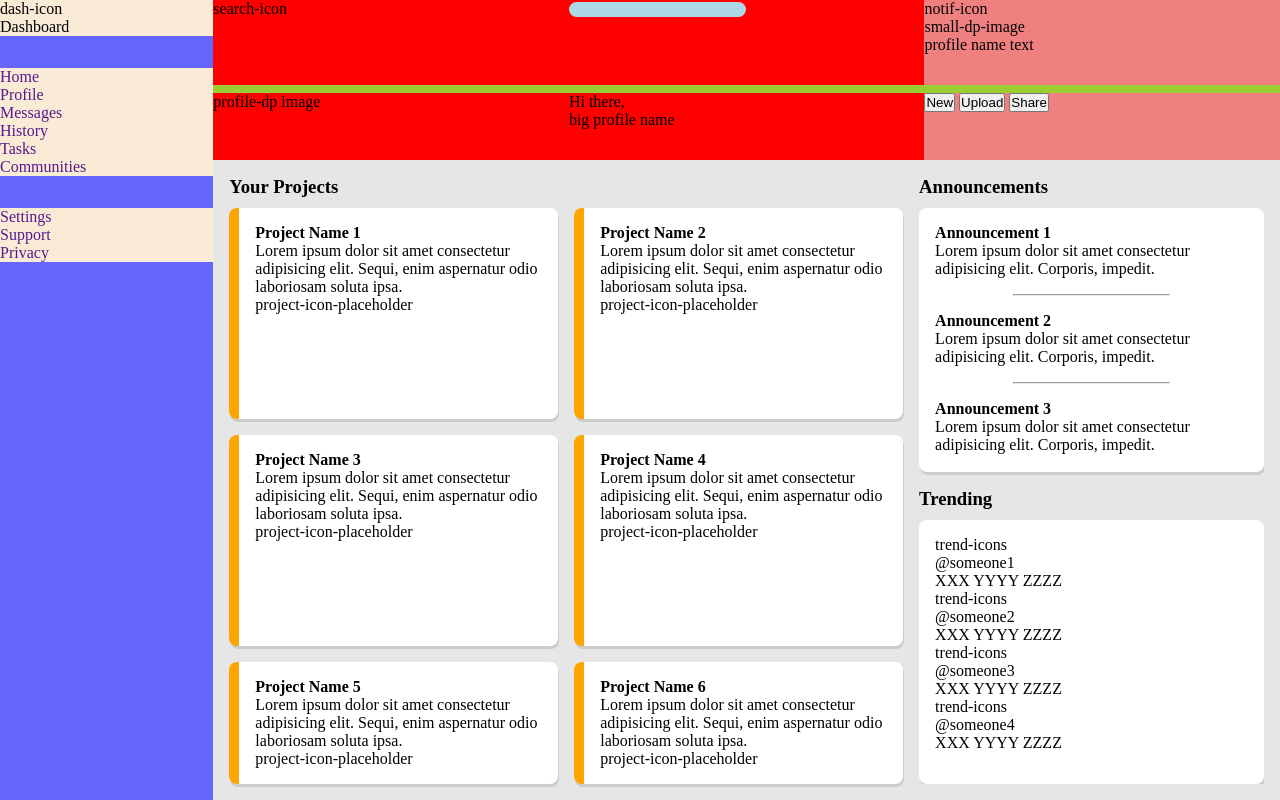
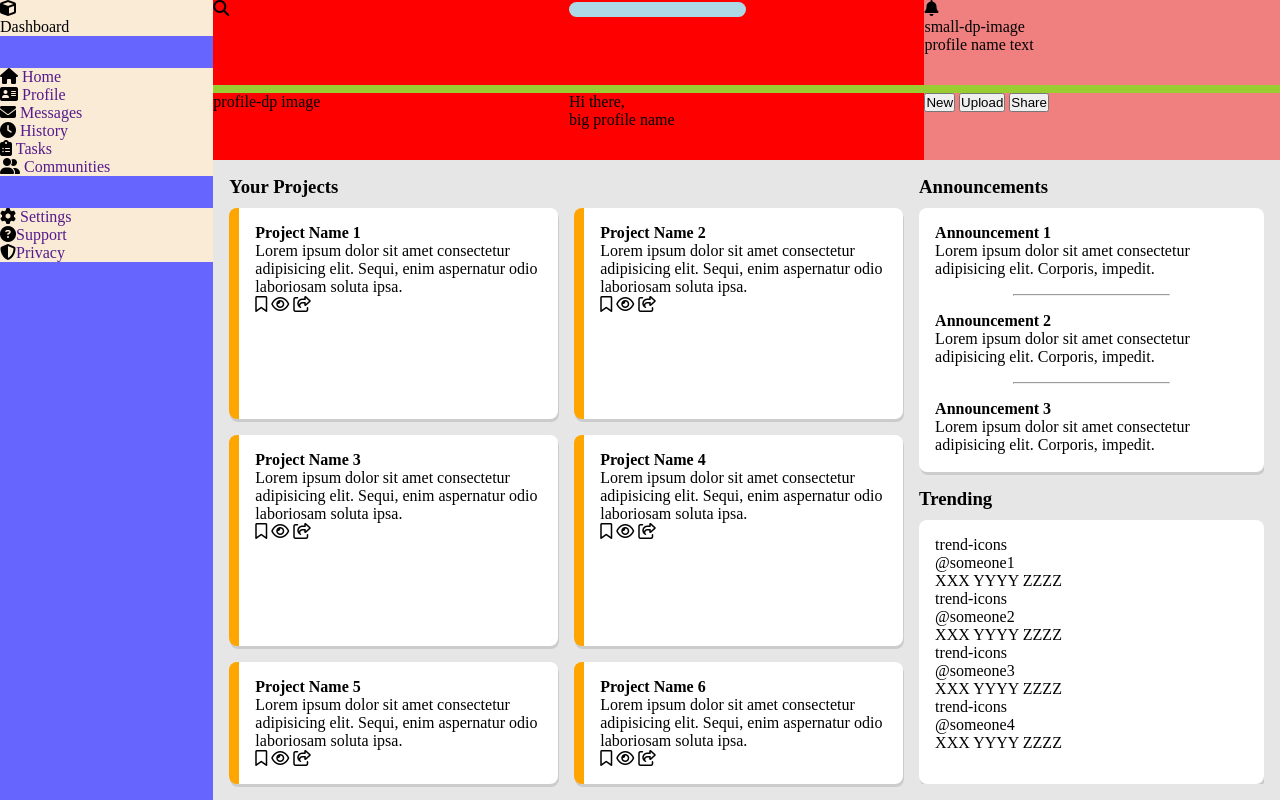
Before and after one commit to alidevelopes/admin-dashboard, a plain HTML site: page index.html in a window 1280 px wide. Drawn offline with Linux system fonts and the light colour scheme.

Commit message:
Add icons to html file.
Added icons in the sidebar menu, in the header for search input, notification, and in project cards for view, save and sharing of projects.

```diff
--- a/index.html
+++ b/index.html
@@ -5,40 +5,74 @@
     <meta name="viewport" content="width=device-width, initial-scale=1.0" />
     <link rel="stylesheet" href="style.css" />
     <title>Dashboard</title>
+    <script
+      src="https://kit.fontawesome.com/fb4e5dd25b.js"
+      crossorigin="anonymous"
+    ></script>
   </head>
   <body>
     <div class="wrapper">
       <div class="sidebar">
         <div class="sidebar-content s-c-1">
-          <div class="dashbaord-icon">dash-icon</div>
+          <div class="dashbaord-icon"><i class="fas fa-cube"></i></div>
           <div class="dashboard-name">Dashboard</div>
         </div>
         <div class="sidebar-content s-c-2">
           <ul>
-            <li><a href="">Home</a></li>
-            <li><a href="">Profile</a></li>
-            <li><a href="">Messages</a></li>
-            <li><a href="">History</a></li>
-            <li><a href="">Tasks</a></li>
-            <li><a href="">Communities</a></li>
+            <li>
+              <i class="fas fa-home sidebar-icon"></i> <a href="">Home</a>
+            </li>
+            <li>
+              <i class="fa-solid fa-address-card sidebar-icon"></i>
+              <a href="">Profile</a>
+            </li>
+            <li>
+              <i class="fa-solid fa-envelope sidebar-icon"></i>
+              <a href="">Messages</a>
+            </li>
+            <li>
+              <i class="fa-solid fa-clock sidebar-icon"></i>
+              <a href="">History</a>
+            </li>
+            <li>
+              <i class="fa-solid fa-clipboard-list sidebar-icon"></i>
+              <a href="">Tasks</a>
+            </li>
+            <li>
+              <i class="fa-solid fa-user-group sidebar-icon"></i>
+              <a href="">Communities</a>
+            </li>
           </ul>
         </div>
         <div class="sidebar-content s-c-3">
           <ul>
-            <li><a href="">Settings</a></li>
-            <li><a href="">Support</a></li>
-            <li><a href="">Privacy</a></li>
+            <li>
+              <i class="fa-solid fa-gear sidebar-icon"></i>
+              <a href="">Settings</a>
+            </li>
+            <li>
+              <i class="fa-solid fa-circle-question sidebar-icon"></i
+              ><a href="">Support</a>
+            </li>
+            <li>
+              <i class="fa-solid fa-shield-halved sidebar-icon"></i
+              ><a href="">Privacy</a>
+            </li>
           </ul>
         </div>
       </div>
       <div class="header">
         <div class="header-top-container">
           <div class="header-top-left">
-            <div class="search-icon">search-icon</div>
+            <div class="search-icon">
+              <i class="fa-solid fa-search header-icon"></i>
+            </div>
             <div><input type="search" /></div>
           </div>
           <div class="header-top-right">
-            <div class="notif-icon">notif-icon</div>
+            <div class="notif-icon">
+              <i class="fa-solid fa-bell header-icon"></i>
+            </div>
             <div class="profile-img-small">small-dp-image</div>
             <div class="profile-name-small">profile name text</div>
           </div>
@@ -68,7 +102,11 @@
               Lorem ipsum dolor sit amet consectetur adipisicing elit. Sequi,
               enim aspernatur odio laboriosam soluta ipsa.
             </p>
-            <div class="project-icons">project-icon-placeholder</div>
+            <div class="project-icons">
+              <i class="fa-regular fa-bookmark"></i>
+              <i class="fa-regular fa-eye"></i>
+              <i class="fa-regular fa-share-from-square"></i>
+            </div>
           </div>
           <div class="main-left-card">
             <h4>Project Name 2</h4>
@@ -76,7 +114,11 @@
               Lorem ipsum dolor sit amet consectetur adipisicing elit. Sequi,
               enim aspernatur odio laboriosam soluta ipsa.
             </p>
-            <div class="project-icons">project-icon-placeholder</div>
+            <div class="project-icons">
+              <i class="fa-regular fa-bookmark"></i>
+              <i class="fa-regular fa-eye"></i>
+              <i class="fa-regular fa-share-from-square"></i>
+            </div>
           </div>
           <div class="main-left-card">
             <h4>Project Name 3</h4>
@@ -84,7 +126,11 @@
               Lorem ipsum dolor sit amet consectetur adipisicing elit. Sequi,
               enim aspernatur odio laboriosam soluta ipsa.
             </p>
-            <div class="project-icons">project-icon-placeholder</div>
+            <div class="project-icons">
+              <i class="fa-regular fa-bookmark"></i>
+              <i class="fa-regular fa-eye"></i>
+              <i class="fa-regular fa-share-from-square"></i>
+            </div>
           </div>
           <div class="main-left-card">
             <h4>Project Name 4</h4>
@@ -92,7 +138,11 @@
               Lorem ipsum dolor sit amet consectetur adipisicing elit. Sequi,
               enim aspernatur odio laboriosam soluta ipsa.
             </p>
-            <div class="project-icons">project-icon-placeholder</div>
+            <div class="project-icons">
+              <i class="fa-regular fa-bookmark"></i>
+              <i class="fa-regular fa-eye"></i>
+              <i class="fa-regular fa-share-from-square"></i>
+            </div>
           </div>
           <div class="main-left-card">
             <h4>Project Name 5</h4>
@@ -100,7 +150,11 @@
               Lorem ipsum dolor sit amet consectetur adipisicing elit. Sequi,
               enim aspernatur odio laboriosam soluta ipsa.
             </p>
-            <div class="project-icons">project-icon-placeholder</div>
+            <div class="project-icons">
+              <i class="fa-regular fa-bookmark"></i>
+              <i class="fa-regular fa-eye"></i>
+              <i class="fa-regular fa-share-from-square"></i>
+            </div>
           </div>
           <div class="main-left-card">
             <h4>Project Name 6</h4>
@@ -108,7 +162,11 @@
               Lorem ipsum dolor sit amet consectetur adipisicing elit. Sequi,
               enim aspernatur odio laboriosam soluta ipsa.
             </p>
-            <div class="project-icons">project-icon-placeholder</div>
+            <div class="project-icons">
+              <i class="fa-regular fa-bookmark"></i>
+              <i class="fa-regular fa-eye"></i>
+              <i class="fa-regular fa-share-from-square"></i>
+            </div>
           </div>
         </div>
         <div class="main-right sidebar-right">
```
